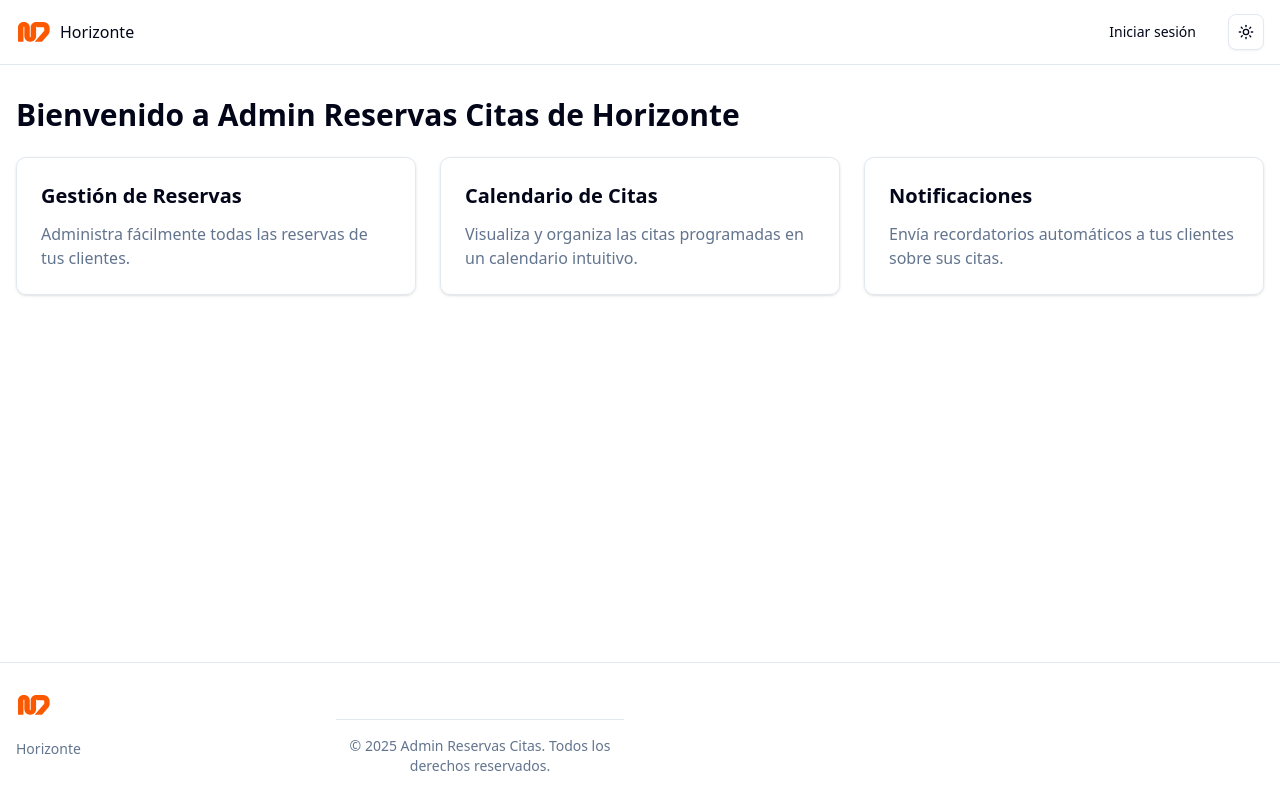
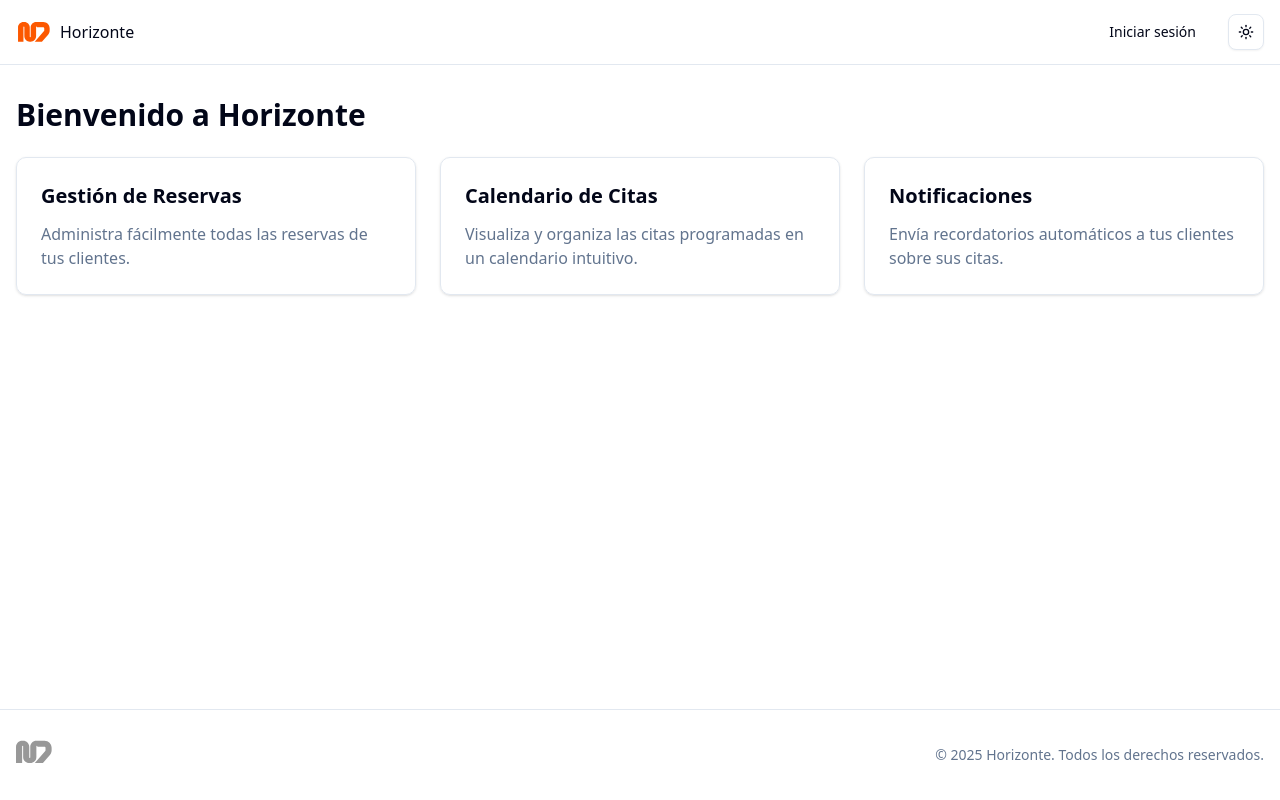
Before and after one commit to joskr2/admin-reservas-citas, a Next.js app: page / in a window 1280 px wide. Built offline with nearby package versions, Linux system fonts and the light colour scheme.

Commit message:
Actualiza el encabezado de la página de inicio para reflejar el nuevo nombre "Horizonte" y mejora el pie de página ajustando el diseño y el texto del copyright. Se eliminan elementos innecesarios para una presentación más clara.

```diff
--- a/src/app/page.tsx
+++ b/src/app/page.tsx
@@ -4,10 +4,7 @@ export default function HomePage() {
   return (
     <ClientLayout>
       <main className="container mx-auto py-8 px-4">
-        <h1 className="text-3xl font-bold mb-6">
-          Bienvenido a Admin Reservas Citas de Horizonte
-        </h1>
-
+        <h1 className="text-3xl font-bold mb-6">Bienvenido a Horizonte</h1>
 
         <div className="grid grid-cols-1 md:grid-cols-3 gap-6 mb-12">
           <div className="border rounded-lg p-6 shadow-sm hover:shadow-md transition-shadow">
--- a/src/components/custom/Footer.tsx
+++ b/src/components/custom/Footer.tsx
@@ -10,9 +10,9 @@ const Footer = () => {
   return (
     <footer className="w-full border-t bg-background/95 backdrop-blur">
       <div className="container mx-auto py-6 px-4">
-        <div className="grid grid-cols-1 md:grid-cols-4 gap-8">
-          {/* Logo y descripción */}
-          <div className="flex flex-col space-y-3">
+        <div className="flex flex-col md:flex-row md:justify-between md:items-center gap-6">
+          {/* Logo */}
+          <div className="flex flex-col items-center md:flex-row md:items-center">
             <Link href="/">
               <Button
                 variant="ghost"
@@ -21,23 +21,19 @@ const Footer = () => {
               >
                 <Image
                   src="/logo.svg"
-                  width={32}
-                  height={32}
+                  width={48}
+                  height={48}
                   alt="logo"
-                  className="hover:scale-105 transition-transform"
+                  className="hover:scale-105 transition-transform filter grayscale opacity-75"
                 />
               </Button>
             </Link>
-            <p className="text-sm text-muted-foreground">
-            Horizonte
-            </p>
           </div>
 
           {/* Copyright */}
-          <div className="mt-8 pt-4 border-t text-center">
+          <div className="text-center md:text-right">
             <p className="text-sm text-muted-foreground">
-              © {currentYear} Admin Reservas Citas. Todos los derechos
-              reservados.
+              © {currentYear} Horizonte. Todos los derechos reservados.
             </p>
           </div>
         </div>
```
